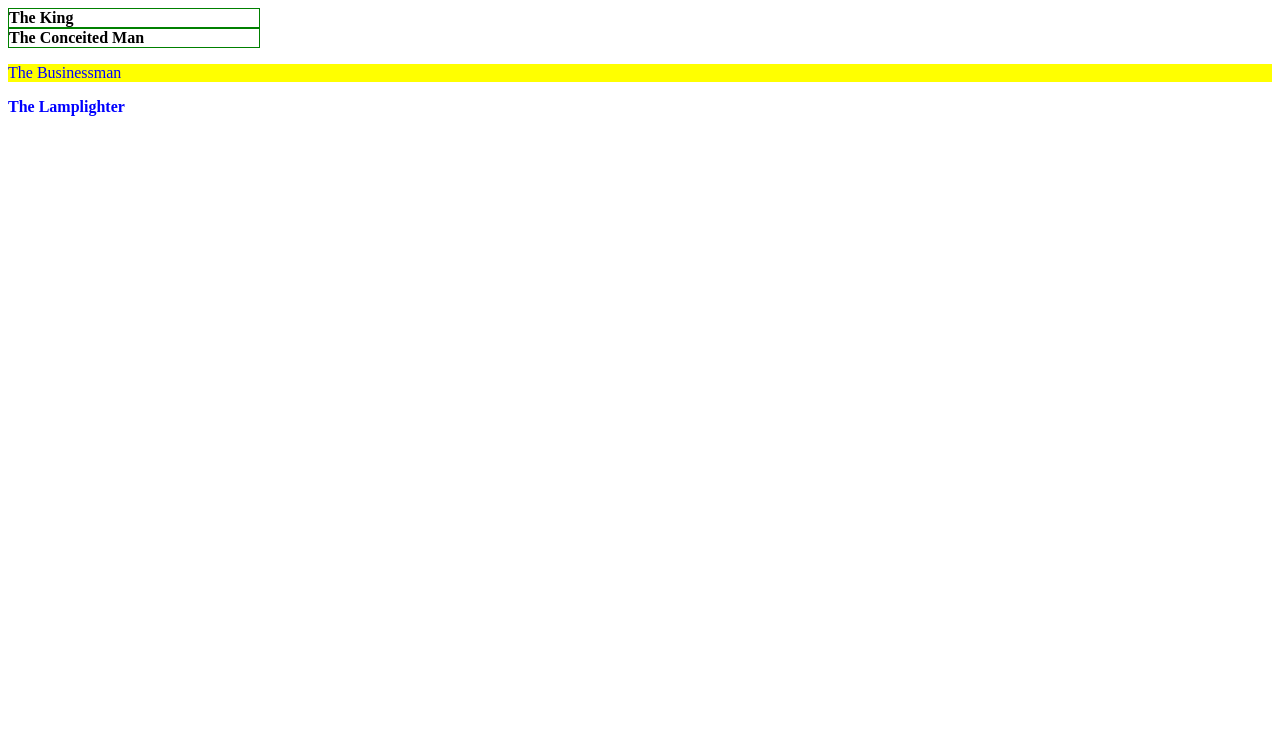
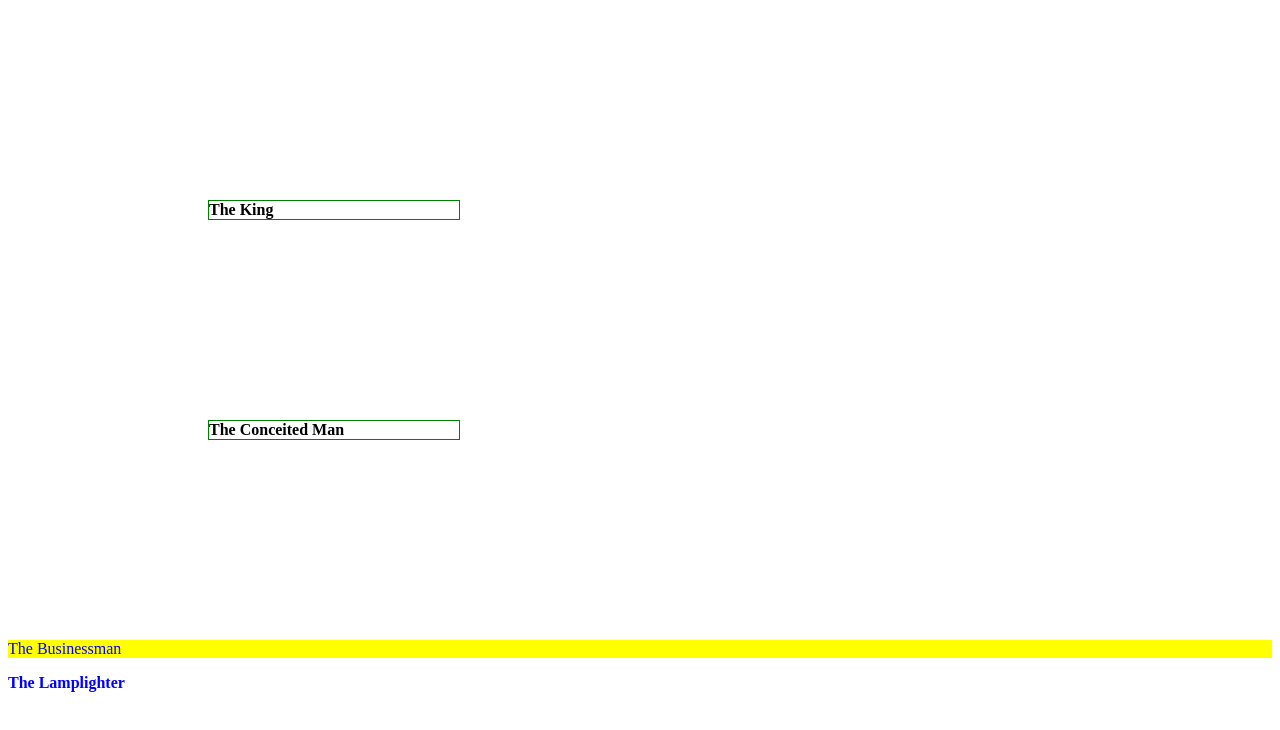
Before and after one commit to tenull/tenull2.github.io, a plain HTML site: page index.html in a window 1280 px wide. Drawn offline with Linux system fonts and the light colour scheme.

Commit message:
Update style.css

```diff
--- a/style.css
+++ b/style.css
@@ -20,9 +20,11 @@
   border: solid thin;
   border-color: green;
   width: 250px;
+  margin: 200px;
 }
 .b326 {
   border: solid thin;
   border-color: green;
   width: 250px;
+  margin: 200px;
 }
```
